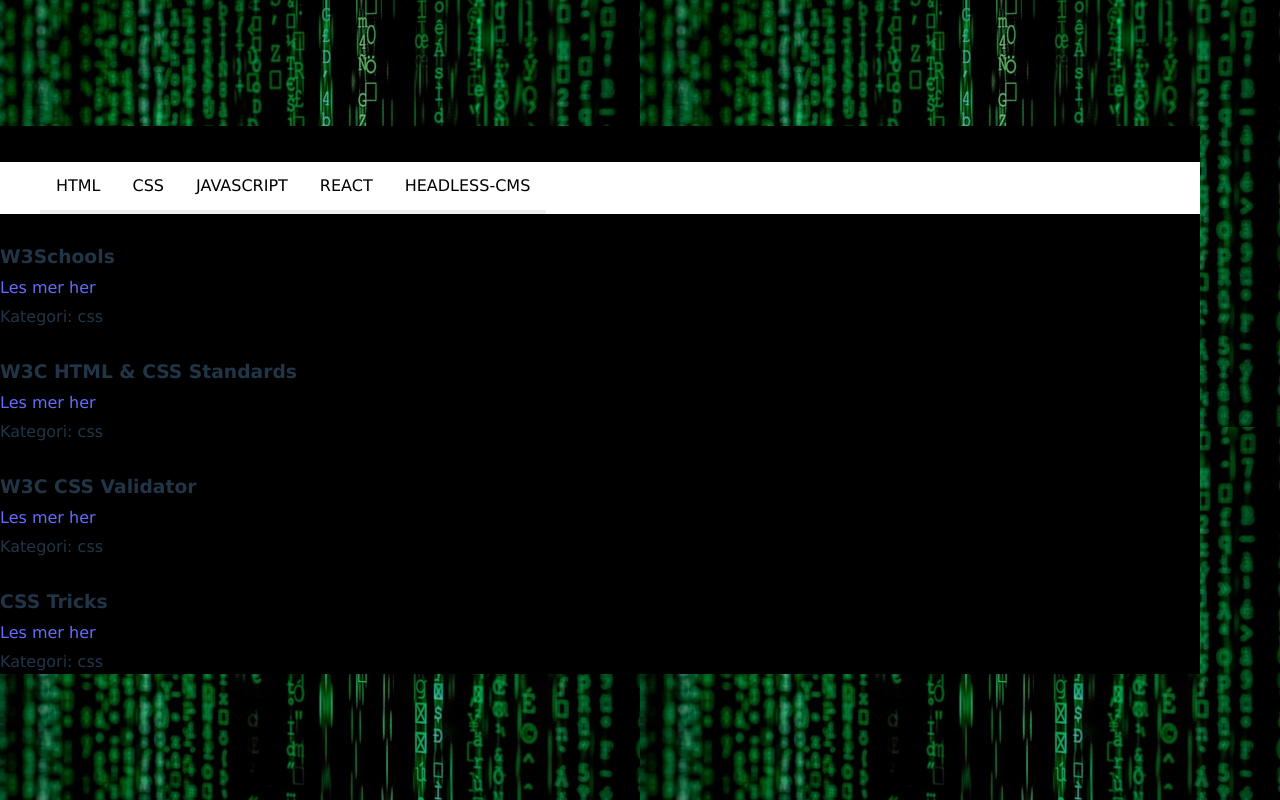
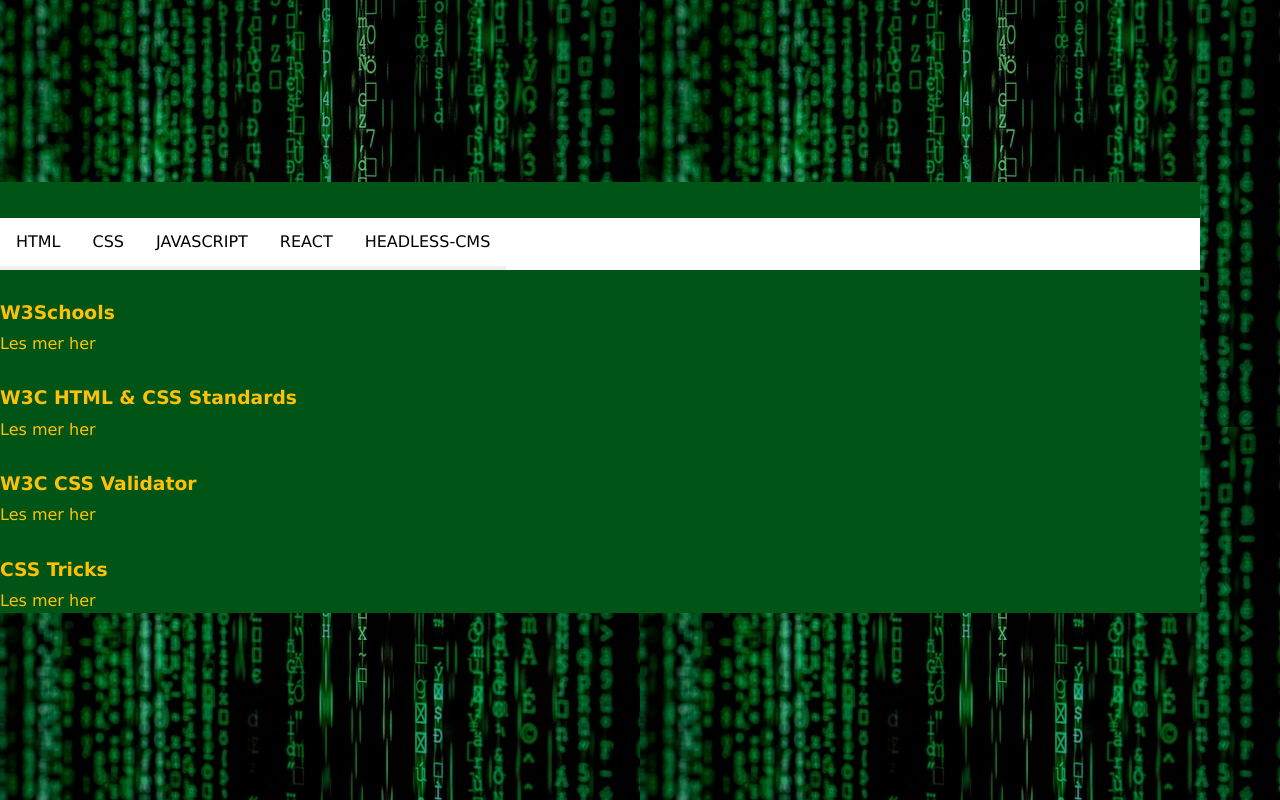
Before and after one commit to hannaso91/uin25ak2_resourceapp_hannaso, a React (Vite) app: page /category/css in a window 1280 px wide. Built offline with nearby package versions, Linux system fonts and the light colour scheme.

Commit message:
gir meg for dagen
fjernet kategori utskriften, skrev den ut i starten fordi jeg ønsket å se at jeg fikk riktig resultat

```diff
--- a/src/components/ResourceCard.jsx
+++ b/src/components/ResourceCard.jsx
@@ -17,7 +17,7 @@
                     <Link to={resource.url}>Les mer her</Link>
                     </li>
                 </ul>
-                <p>Kategori: {resource.category}</p>
+
             </article>
         ))}
     </>
--- a/src/styles/ResourceCard.scss
+++ b/src/styles/ResourceCard.scss
@@ -8,7 +8,7 @@
 }
 
 #designcontainer {
-    background-color: #000;
+    background-color: #005416;
     padding-top: 20px;
     max-width: 1200px;
 
@@ -35,6 +35,7 @@
 .ressurser{
     max-width: 400px;
     width: 100%;
+    color: #ffc107;
 
     h3{
         padding: 10px;
@@ -50,6 +51,11 @@
 
         li{
             list-style: none;
+
+            a{
+                color: #ffc107;
+
+            }
         }
     }
 
--- a/src/styles/nav.scss
+++ b/src/styles/nav.scss
@@ -1,10 +1,10 @@
 .navmenu {
     display: flex;
     list-style: none;
-
     justify-content: left;
     margin-bottom: 0;
     width: 100%;
+    padding-left: 0;
 
     li{
         padding: 0;
```
